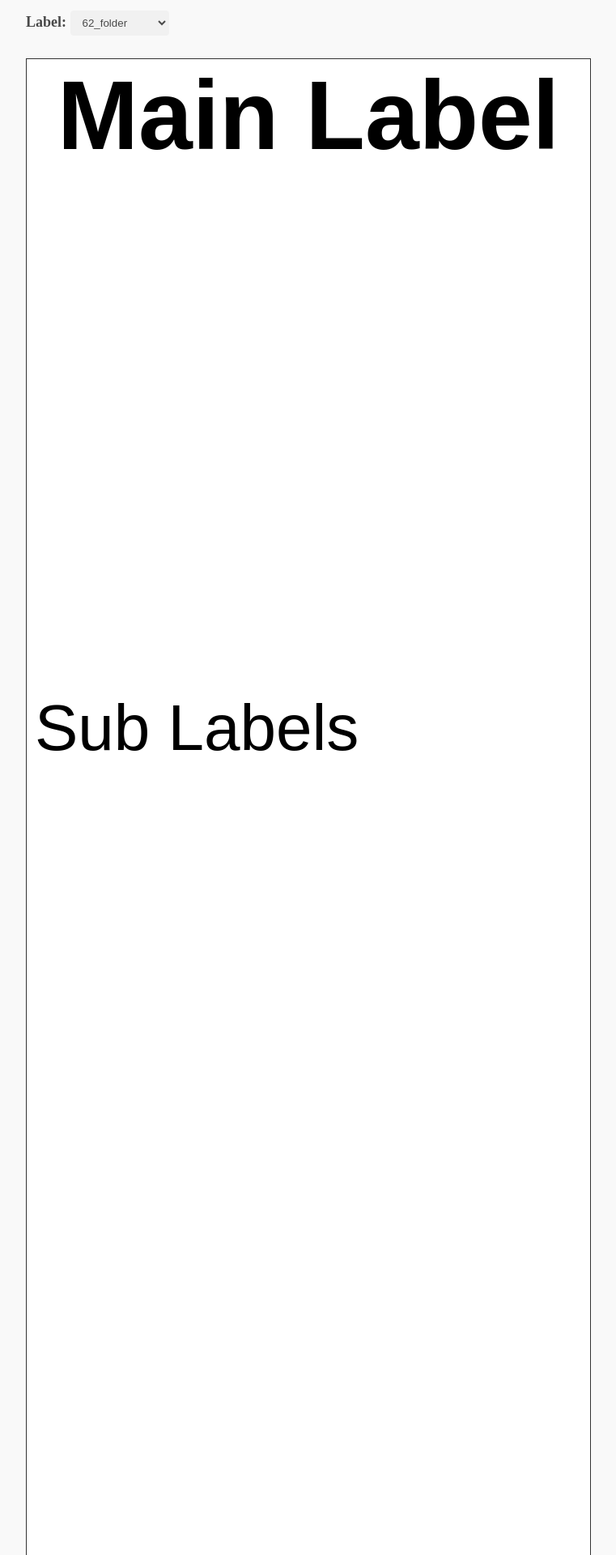
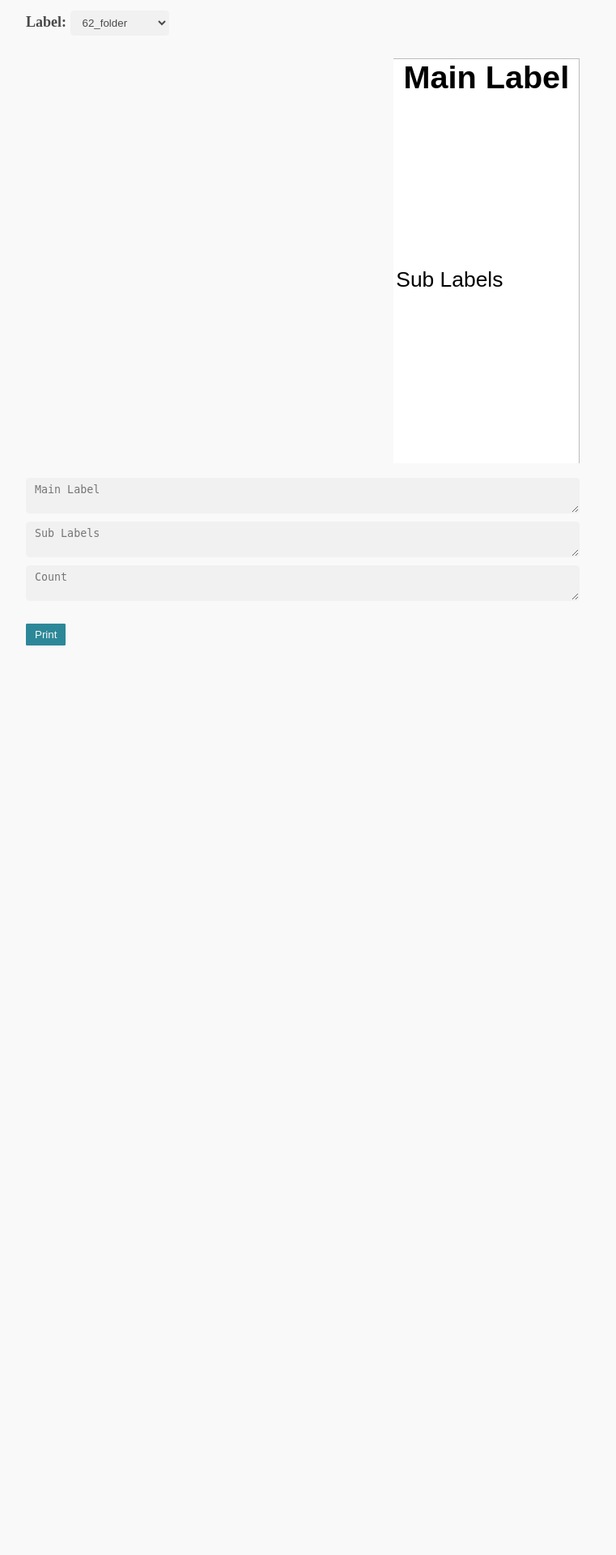
Before and after one commit to splitbrain/bql-label-printer, a Flask app: page / in a window 1280 px wide. Shown: the top 1920 px of the page at 81% size, without its empty margins (266-1027 px from the left). After the commit the page ends 797 px from the top, so only its background shows below. Run offline with Flask 2, Linux system fonts and the light colour scheme; parts of the project's set-up code (start-up, migrations or seed data) failed here and were passed over.

Commit message:
scale down label preview
Labels now have approximately real life size on my monitor.

```diff
--- a/static/app.css
+++ b/static/app.css
@@ -1,3 +1,10 @@
+#scalefix {
+    width: 100%;
+    height: 500px;
+    overflow: auto;
+    margin-bottom: 1em;
+}
+
 #wrapper {
     background-color: #fff;
     color: #000;
@@ -5,6 +12,9 @@
     border: 1px solid #333;
     font-family: Arial, sans-serif;
     line-height: normal;
+    transform: scale(0.33);
+    transform-origin: top right;
+    float: right;
 }
 
 #wrapper * {
--- a/templates/index.html
+++ b/templates/index.html
@@ -16,8 +16,10 @@
     </label>
 </form>
 
+<div id="scalefix">
     <div id="wrapper">
         Loading template...
+    </div>
 </div>
 
 <form id="form">
```
Lines whose indentation alone changed are shown as unchanged.
